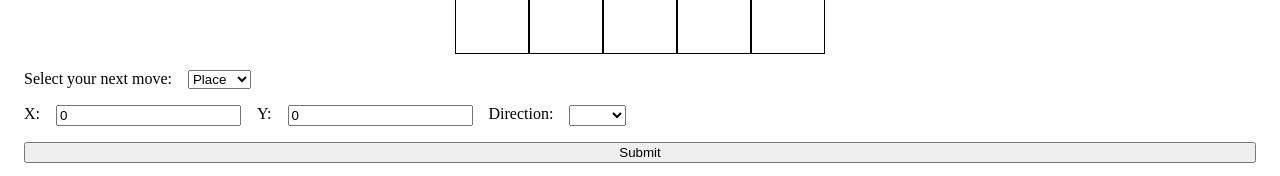
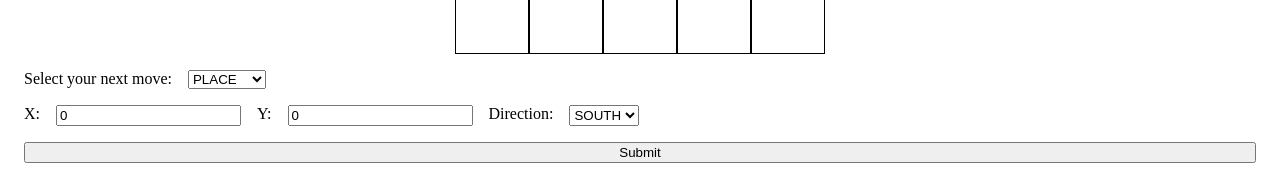
Before and after one commit to nelghzaoui/4g-clinical, an Angular app: page / in a window 1280 px wide. Shown: the part 396-572 px from the top of the page. Built offline with nearby package versions, Linux system fonts and the light colour scheme.

Commit message:
Get commands, directions and options from variables

```diff
--- a/src/app/components/command/command.component.html
+++ b/src/app/components/command/command.component.html
@@ -1,13 +1,12 @@
 <!-- FILEPATH: /c:/Users/nasro/Documents/4g-clinical/4g-clinical/src/app/robot/components/command/command.component.html -->
 
-<form (ngSubmit)="onSubmit()">
+<form #commandForm="ngForm" (ngSubmit)="onSubmit()">
   <div>
     <label for="commands">Select your next move:</label>
     <select id="commands" name="commands" [(ngModel)]="command" required>
-      <option value="PLACE">Place</option>
-      <option value="MOVE">Move</option>
-      <option value="TURN">Turn</option>
-      <option value="REPORT">Report</option>
+      <option *ngFor="let command of commands" [value]="command">
+        {{ command }}
+      </option>
     </select>
   </div>
 
@@ -20,10 +19,9 @@
 
     <label for="direction">Direction:</label>
     <select id="direction" name="direction" [(ngModel)]="direction" required>
-      <option value="north">North</option>
-      <option value="south">South</option>
-      <option value="east">East</option>
-      <option value="west">West</option>
+      <option *ngFor="let direction of directions" [value]="direction">
+        {{ direction }}
+      </option>
     </select>
   </div>
 
@@ -35,8 +33,9 @@
       [(ngModel)]="turnDirection"
       required
     >
-      <option value="left">Left</option>
-      <option value="right">Right</option>
+      <option *ngFor="let orientation of orientations" [value]="orientation">
+        {{ orientation }}
+      </option>
     </select>
   </div>
 
--- a/src/app/components/command/command.component.ts
+++ b/src/app/components/command/command.component.ts
@@ -5,6 +5,7 @@ import {
   Direction,
   Directions,
   Orientation,
+  Orientations,
 } from '../../models/direction.type';
 import { RobotService } from '../../services/robot/robot.service';
 
@@ -17,6 +18,7 @@ import { RobotService } from '../../services/robot/robot.service';
 export class CommandComponent implements OnInit {
   commands: Command[] = Commands;
   directions: Direction[] = Directions;
+  orientations: Orientation[] = Orientations;
   reportLabel: string = '';
 
   /* Forms values */
```
